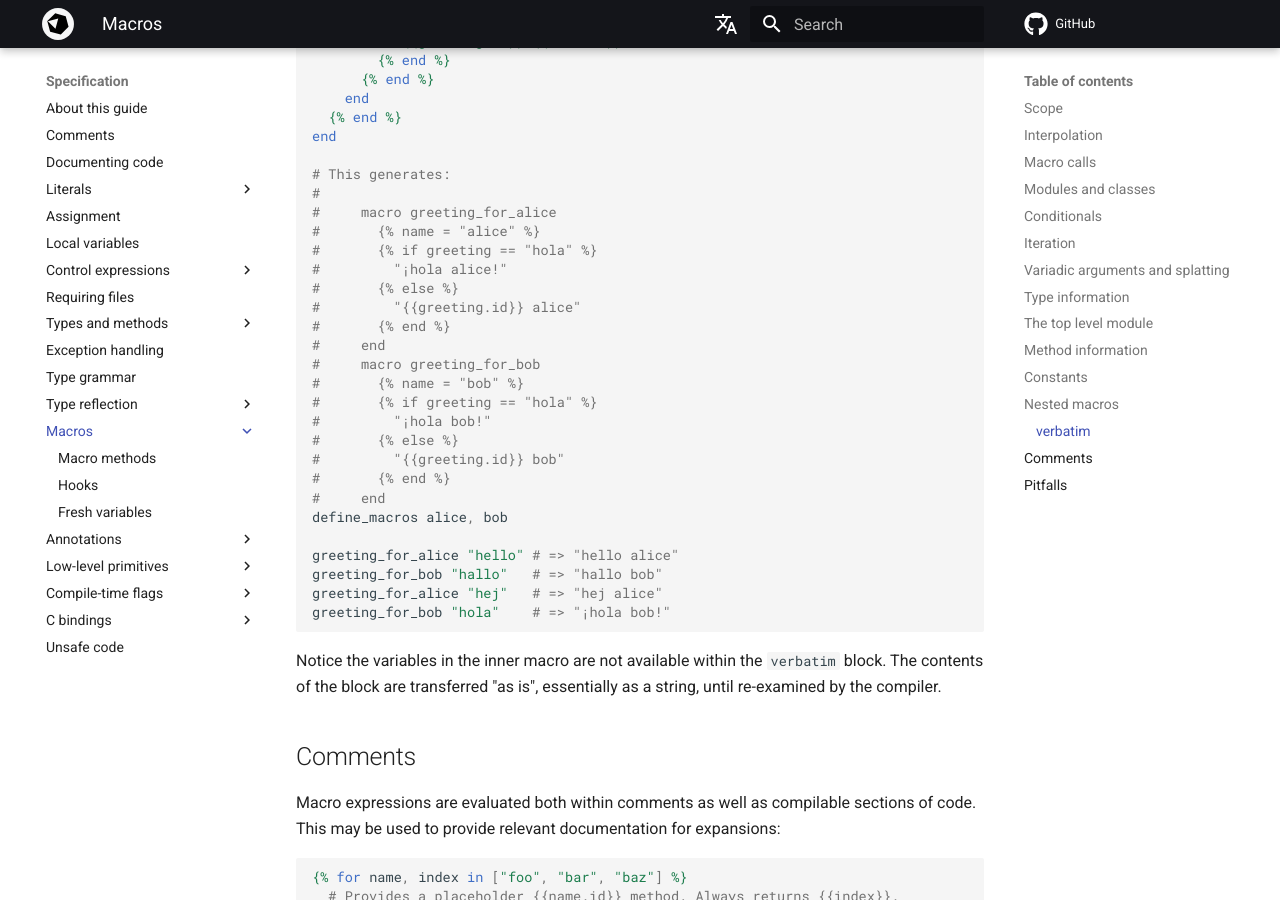
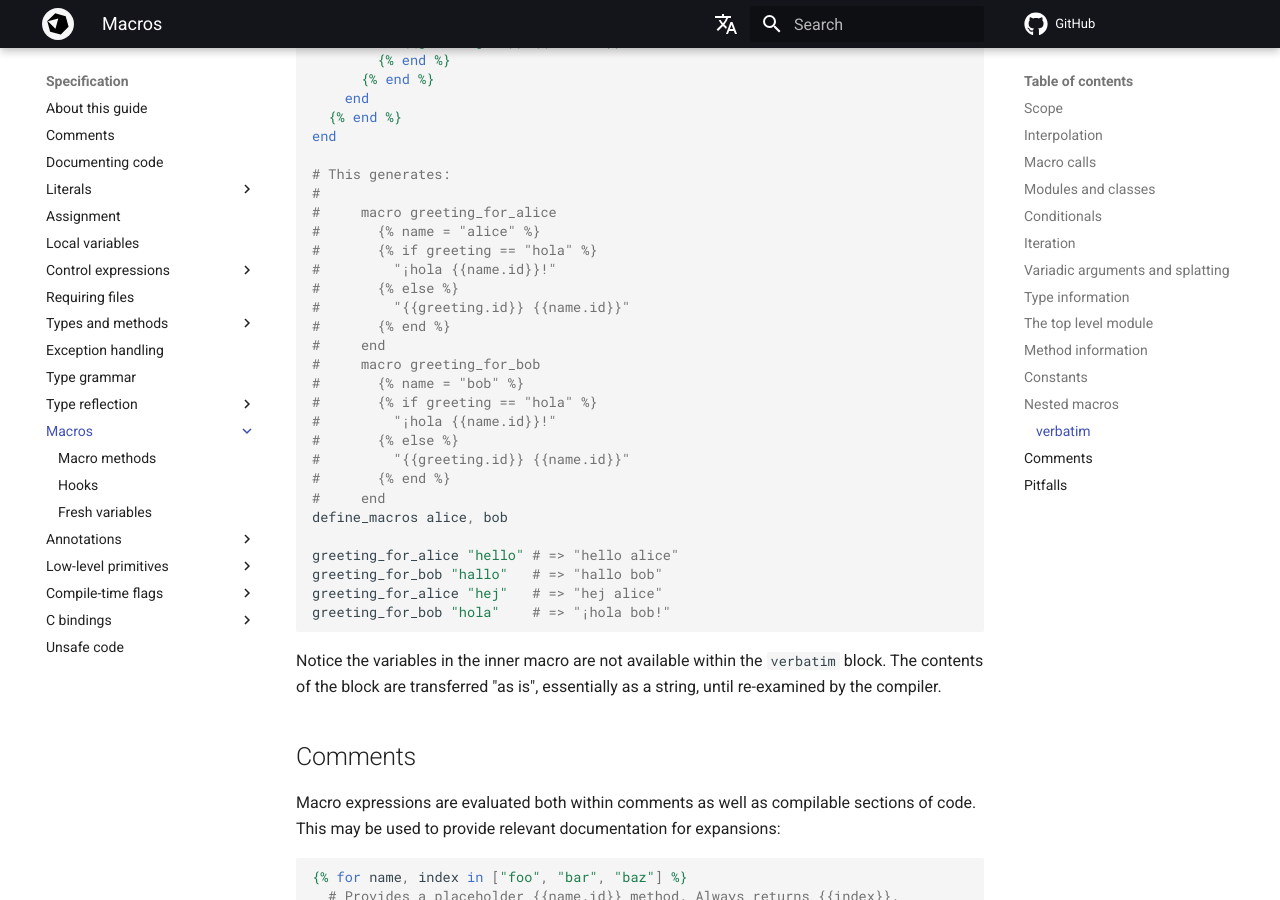
Before and after one commit to crystal-lang/crystal-book, an MkDocs documentation site: the page built from docs/syntax_and_semantics/macros/README.md, in a window 1280 px wide and 900 px high, scrolled down 8406 px. Built offline with MkDocs 1.6.1 and Material for MkDocs 9.7.7, drawn with Linux system fonts in a browser that asks for light colours; nearby versions of some CDN libraries; library files that are not in the unit come from our copies; comment, search, counter and statistics services are not loaded.

Commit message:
Fix incorrect example of macro expansion

```diff
--- a/docs/syntax_and_semantics/macros/README.md
+++ b/docs/syntax_and_semantics/macros/README.md
@@ -407,17 +407,17 @@ end
 #     macro greeting_for_alice
 #       {% name = "alice" %}
 #       {% if greeting == "hola" %}
-#         "¡hola alice!"
+#         "¡hola {{name.id}}!"
 #       {% else %}
-#         "{{greeting.id}} alice"
+#         "{{greeting.id}} {{name.id}}"
 #       {% end %}
 #     end
 #     macro greeting_for_bob
 #       {% name = "bob" %}
 #       {% if greeting == "hola" %}
-#         "¡hola bob!"
+#         "¡hola {{name.id}}!"
 #       {% else %}
-#         "{{greeting.id}} bob"
+#         "{{greeting.id}} {{name.id}}"
 #       {% end %}
 #     end
 define_macros alice, bob
```
